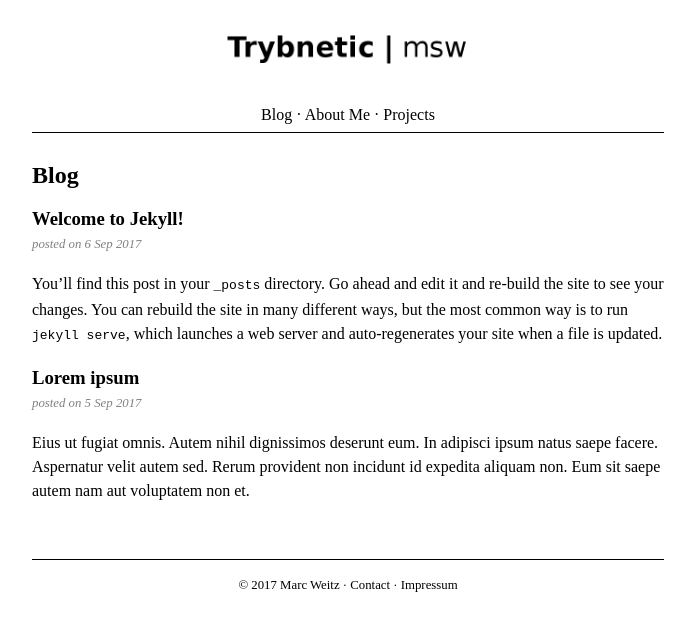
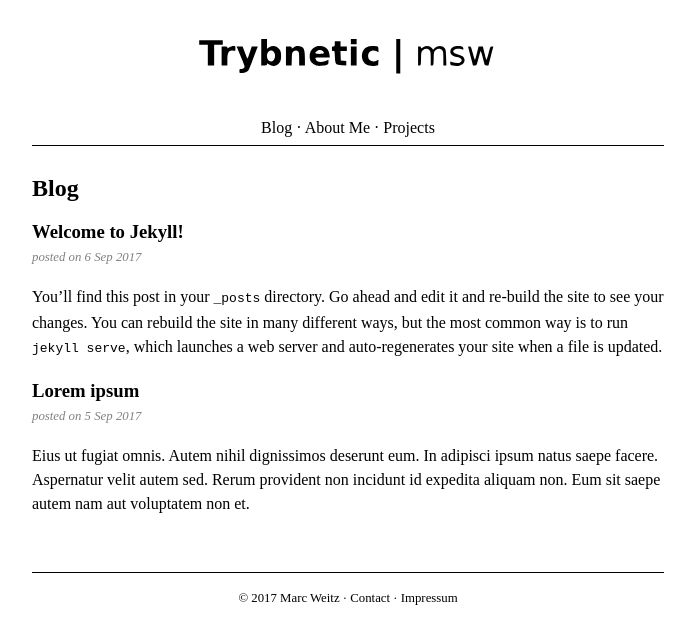
Before and after one commit to Trybnetic/minimalist, a Jekyll site: the page built from index.md, in a window 1280 px wide. Shown: the top 644 px of the page, without its empty margins (292-987 px from the left). Built offline with Jekyll 4.4.1, drawn with Linux system fonts in a browser that asks for light colours.

Commit message:
adds svg logo

```diff
--- a/_includes/logo.html
+++ b/_includes/logo.html
@@ -1,5 +1,5 @@
 <div id="logo">
   <a href="{{site.url}}{{site.baseurl}}/">
-    <img width="256px" src="{{site.url}}{{site.baseurl}}/assets/images/logo.png" alt="Logo"></img>
+    <img src="{{site.url}}{{site.baseurl}}/assets/images/logo.svg" alt="Logo"></img>
   </a>
 </div>
```
Also changed, not shown: assets/images/logo.svg (added).
